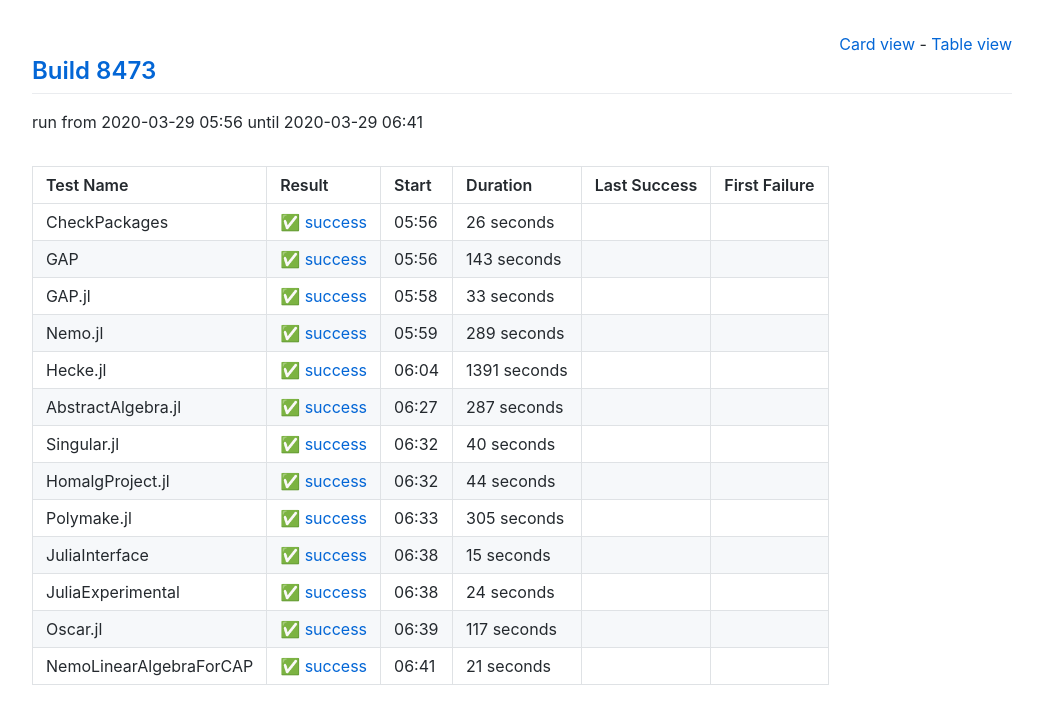
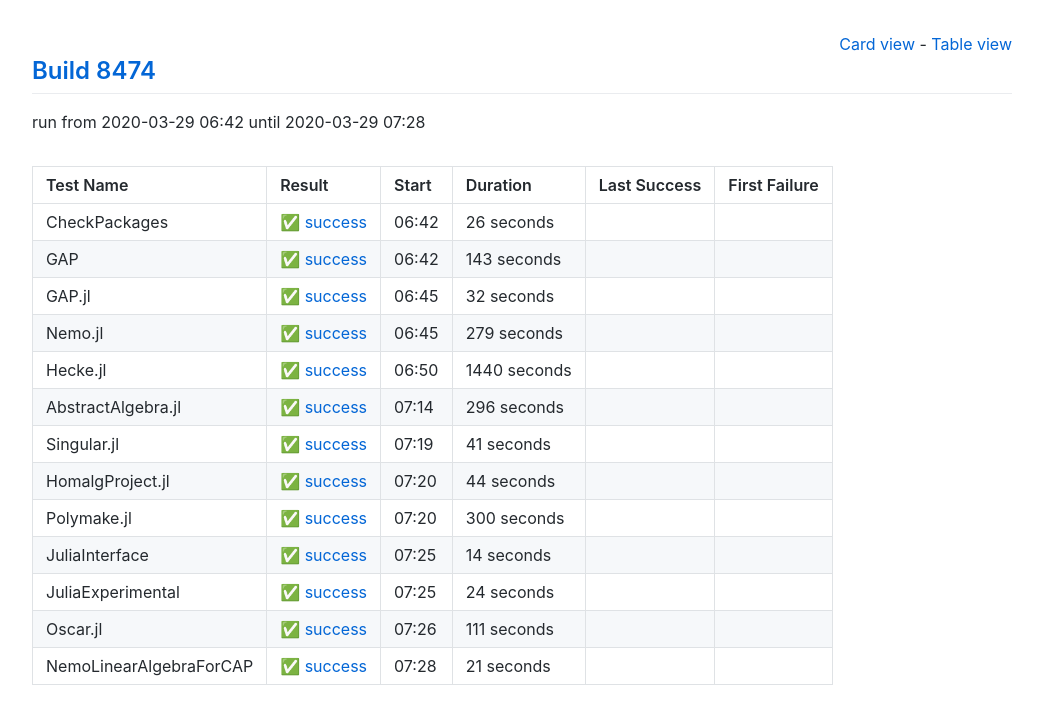
Before and after one commit to oscar-system/oscar-ci-status, a Jekyll site: the page built from table.html, in a window 1280 px wide. Shown: the top 724 px of the page, without its empty margins (118-1161 px from the left). Built offline with Jekyll 4.4.1, drawn with Linux system fonts in a browser that asks for light colours.

Commit message:
Build 8474

```diff
--- a/_data/ci.yml
+++ b/_data/ci.yml
@@ -1,5 +1,5 @@
-build: 8473
-build_url: https://oscarci.mathematik.uni-kl.de/job/oscar/8473/
+build: 8474
+build_url: https://oscarci.mathematik.uni-kl.de/job/oscar/8474/
 job: oscar
 tests:
 - duration: 26
@@ -8,9 +8,9 @@ tests:
   first_failure_url: null
   last_success: false
   last_success_url: null
-  log: https://oscarci.mathematik.uni-kl.de/job/oscar/8473/artifact/logs/build-8473/CheckPackages.log
+  log: https://oscarci.mathematik.uni-kl.de/job/oscar/8474/artifact/logs/build-8474/CheckPackages.log
   name: CheckPackages
-  start: 2020-03-29 05:56
+  start: 2020-03-29 06:42
   status: success
   success: true
 - duration: 143
@@ -19,64 +19,64 @@ tests:
   first_failure_url: null
   last_success: false
   last_success_url: null
-  log: https://oscarci.mathematik.uni-kl.de/job/oscar/8473/artifact/logs/build-8473/GAP.log
+  log: https://oscarci.mathematik.uni-kl.de/job/oscar/8474/artifact/logs/build-8474/GAP.log
   name: GAP
-  start: 2020-03-29 05:56
+  start: 2020-03-29 06:42
   status: success
   success: true
-- duration: 33
+- duration: 32
   exitcode: 0
   first_failure: false
   first_failure_url: null
   last_success: false
   last_success_url: null
-  log: https://oscarci.mathematik.uni-kl.de/job/oscar/8473/artifact/logs/build-8473/GAP.jl.log
+  log: https://oscarci.mathematik.uni-kl.de/job/oscar/8474/artifact/logs/build-8474/GAP.jl.log
   name: GAP.jl
-  start: 2020-03-29 05:58
+  start: 2020-03-29 06:45
   status: success
   success: true
-- duration: 289
+- duration: 279
   exitcode: 0
   first_failure: false
   first_failure_url: null
   last_success: false
   last_success_url: null
-  log: https://oscarci.mathematik.uni-kl.de/job/oscar/8473/artifact/logs/build-8473/Nemo.jl.log
+  log: https://oscarci.mathematik.uni-kl.de/job/oscar/8474/artifact/logs/build-8474/Nemo.jl.log
   name: Nemo.jl
-  start: 2020-03-29 05:59
+  start: 2020-03-29 06:45
   status: success
   success: true
-- duration: 1391
+- duration: 1440
   exitcode: 0
   first_failure: false
   first_failure_url: null
   last_success: false
   last_success_url: null
-  log: https://oscarci.mathematik.uni-kl.de/job/oscar/8473/artifact/logs/build-8473/Hecke.jl.log
+  log: https://oscarci.mathematik.uni-kl.de/job/oscar/8474/artifact/logs/build-8474/Hecke.jl.log
   name: Hecke.jl
-  start: 2020-03-29 06:04
+  start: 2020-03-29 06:50
   status: success
   success: true
-- duration: 287
+- duration: 296
   exitcode: 0
   first_failure: false
   first_failure_url: null
   last_success: false
   last_success_url: null
-  log: https://oscarci.mathematik.uni-kl.de/job/oscar/8473/artifact/logs/build-8473/AbstractAlgebra.jl.log
+  log: https://oscarci.mathematik.uni-kl.de/job/oscar/8474/artifact/logs/build-8474/AbstractAlgebra.jl.log
   name: AbstractAlgebra.jl
-  start: 2020-03-29 06:27
+  start: 2020-03-29 07:14
   status: success
   success: true
-- duration: 40
+- duration: 41
   exitcode: 0
   first_failure: false
   first_failure_url: null
   last_success: false
   last_success_url: null
-  log: https://oscarci.mathematik.uni-kl.de/job/oscar/8473/artifact/logs/build-8473/Singular.jl.log
+  log: https://oscarci.mathematik.uni-kl.de/job/oscar/8474/artifact/logs/build-8474/Singular.jl.log
   name: Singular.jl
-  start: 2020-03-29 06:32
+  start: 2020-03-29 07:19
   status: success
   success: true
 - duration: 44
@@ -85,31 +85,31 @@ tests:
   first_failure_url: null
   last_success: false
   last_success_url: null
-  log: https://oscarci.mathematik.uni-kl.de/job/oscar/8473/artifact/logs/build-8473/HomalgProject.jl.log
+  log: https://oscarci.mathematik.uni-kl.de/job/oscar/8474/artifact/logs/build-8474/HomalgProject.jl.log
   name: HomalgProject.jl
-  start: 2020-03-29 06:32
+  start: 2020-03-29 07:20
   status: success
   success: true
-- duration: 305
+- duration: 300
   exitcode: 0
   first_failure: false
   first_failure_url: null
   last_success: false
   last_success_url: null
-  log: https://oscarci.mathematik.uni-kl.de/job/oscar/8473/artifact/logs/build-8473/Polymake.jl.log
+  log: https://oscarci.mathematik.uni-kl.de/job/oscar/8474/artifact/logs/build-8474/Polymake.jl.log
   name: Polymake.jl
-  start: 2020-03-29 06:33
+  start: 2020-03-29 07:20
   status: success
   success: true
-- duration: 15
+- duration: 14
   exitcode: 0
   first_failure: false
   first_failure_url: null
   last_success: false
   last_success_url: null
-  log: https://oscarci.mathematik.uni-kl.de/job/oscar/8473/artifact/logs/build-8473/JuliaInterface.log
+  log: https://oscarci.mathematik.uni-kl.de/job/oscar/8474/artifact/logs/build-8474/JuliaInterface.log
   name: JuliaInterface
-  start: 2020-03-29 06:38
+  start: 2020-03-29 07:25
   status: success
   success: true
 - duration: 24
@@ -118,20 +118,20 @@ tests:
   first_failure_url: null
   last_success: false
   last_success_url: null
-  log: https://oscarci.mathematik.uni-kl.de/job/oscar/8473/artifact/logs/build-8473/JuliaExperimental.log
+  log: https://oscarci.mathematik.uni-kl.de/job/oscar/8474/artifact/logs/build-8474/JuliaExperimental.log
   name: JuliaExperimental
-  start: 2020-03-29 06:38
+  start: 2020-03-29 07:25
   status: success
   success: true
-- duration: 117
+- duration: 111
   exitcode: 0
   first_failure: false
   first_failure_url: null
   last_success: false
   last_success_url: null
-  log: https://oscarci.mathematik.uni-kl.de/job/oscar/8473/artifact/logs/build-8473/Oscar.jl.log
+  log: https://oscarci.mathematik.uni-kl.de/job/oscar/8474/artifact/logs/build-8474/Oscar.jl.log
   name: Oscar.jl
-  start: 2020-03-29 06:39
+  start: 2020-03-29 07:26
   status: success
   success: true
 - duration: 21
@@ -140,8 +140,8 @@ tests:
   first_failure_url: null
   last_success: false
   last_success_url: null
-  log: https://oscarci.mathematik.uni-kl.de/job/oscar/8473/artifact/logs/build-8473/NemoLinearAlgebraForCAP.log
+  log: https://oscarci.mathematik.uni-kl.de/job/oscar/8474/artifact/logs/build-8474/NemoLinearAlgebraForCAP.log
   name: NemoLinearAlgebraForCAP
-  start: 2020-03-29 06:41
+  start: 2020-03-29 07:28
   status: success
   success: true
```
Also changed, not shown: README.md.
